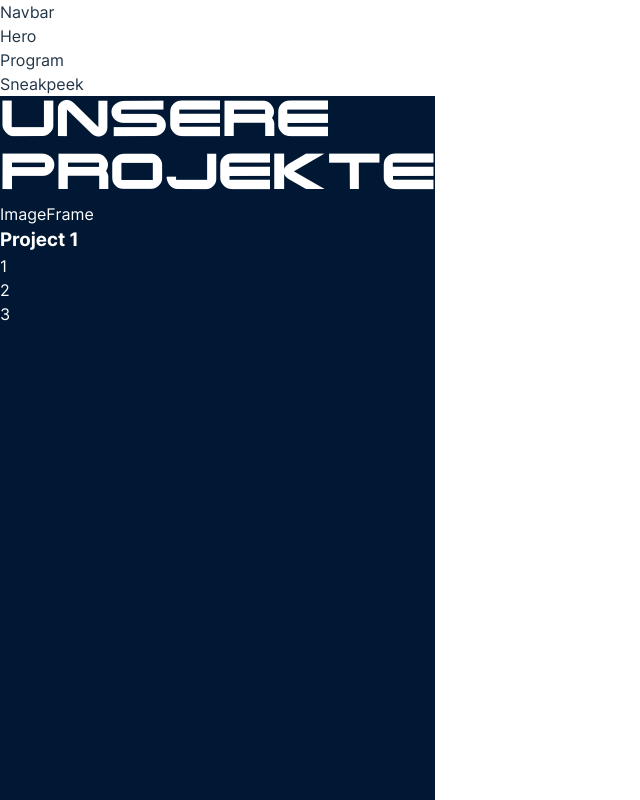
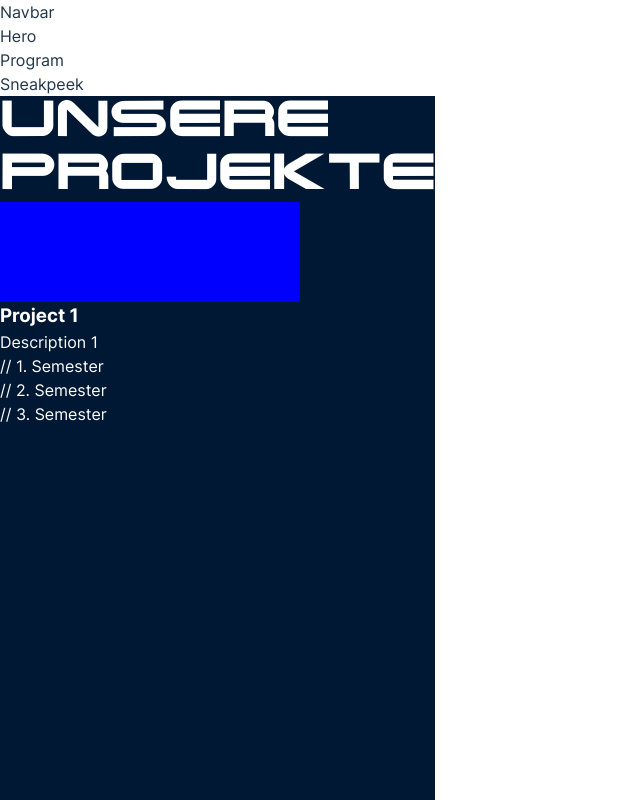
Before and after one commit to IF2023/IF2023, a React (Vite) app in the folder IF2023_Website/: page / in a window 1280 px wide. Shown: the top 800 px of the page, without its empty margins (0-640 px from the left). Built offline with nearby package versions, Linux system fonts and the light colour scheme.

Commit message:
feat: added Slideshow logic

```diff
--- a/IF2023_Website/src/App.jsx
+++ b/IF2023_Website/src/App.jsx
@@ -1,5 +1,5 @@
 import "./App.css";
-import Main from "./pages/Main/Main";
+import Home from "./pages/Home/Home";
 import Navbar from "./components/Navbar/Navbar";
 import Footer from "./components/Footer/Footer";
 import Impressum from "./pages/Impressum/Impressum";
@@ -14,7 +14,7 @@ function App() {
       <Navbar />
       <BrowserRouter>
         <Routes>
-          <Route exact path="/" element={<Main />} />
+          <Route exact path="/" element={<Home />} />
           <Route path="/impressum" element={<Impressum />} />
           <Route path="/kontakt" element={<Contact />} />
           <Route path="/datenschutz" element={<Privacy />} />
--- a/IF2023_Website/src/components/Slideshow/Filter/Filter.jsx
+++ b/IF2023_Website/src/components/Slideshow/Filter/Filter.jsx
@@ -2,11 +2,18 @@ const Filter = ({ data, setFilter }) => {
   const filters = new Set();
   data.forEach((item) => {
     filters.add(item.semester);
+
+    //Todo: Add deselect Logic for Filters
+    //ToDo: Add Selection Indicator
   });
   return (
     <div>
       {[...filters].map((item) => {
-        return <p onClick={() => setFilter(item)}>{item}</p>;
+        return (
+          <p key={item} onClick={() => setFilter(item)}>
+            // {item}. Semester
+          </p>
+        );
       })}
     </div>
   );
--- a/IF2023_Website/src/components/Slideshow/ImageFrame/ImageFrame.jsx
+++ b/IF2023_Website/src/components/Slideshow/ImageFrame/ImageFrame.jsx
@@ -1,4 +1,43 @@
 const ImageFrame = ({ data, index }) => {
-  return <div>ImageFrame</div>;
+  //Todo: Map over data to generate Images, set the translate3d depending on the Index
+
+  return (
+    <div
+      style={{
+        width: "300px",
+        height: "100px",
+        overflow: "hidden",
+      }}
+    >
+      <div
+        style={{ whiteSpace: "nowrap", transform: "translate3d(-200%,0,0)" }}
+      >
+        <div
+          style={{
+            width: "300px",
+            height: "100px",
+            display: "inline-block",
+            backgroundColor: "green",
+          }}
+        ></div>
+        <div
+          style={{
+            width: "300px",
+            height: "100px",
+            display: "inline-block",
+            backgroundColor: "red",
+          }}
+        ></div>
+        <div
+          style={{
+            width: "300px",
+            height: "100px",
+            display: "inline-block",
+            backgroundColor: "blue",
+          }}
+        ></div>
+      </div>
+    </div>
+  );
 };
 export default ImageFrame;
--- a/IF2023_Website/src/components/Slideshow/InformationBlock/InformationBlock.jsx
+++ b/IF2023_Website/src/components/Slideshow/InformationBlock/InformationBlock.jsx
@@ -1,4 +1,9 @@
 const InformationBlock = ({ data, index }) => {
-  return <h3>{data[index].title}</h3>;
+  return (
+    <>
+      <h3>{data[index].title}</h3>
+      <p>{data[index].description}</p>
+    </>
+  );
 };
 export default InformationBlock;
--- a/IF2023_Website/src/components/Slideshow/Slideshow.jsx
+++ b/IF2023_Website/src/components/Slideshow/Slideshow.jsx
@@ -18,8 +18,13 @@ const Slideshow = () => {
         })
       );
     }
+
+    //Todo: reset Index on filter change //
   }, [filter]);
 
+  //Todo: Timeout Function to automatically change the index
+
+  //Todo: add navigation bubbles unerneath the ImageFrame to indicate Position and amount of images
   return (
     <div>
       <ImageFrame data={filteredData} index={index} />
--- a/IF2023_Website/src/pages/Main/Main.jsx
+++ b/IF2023_Website/src/pages/Home/Home.jsx
@@ -6,7 +6,7 @@ import Projects from "../../sections/Projects/Projects";
 import Speaker from "../../sections/Speaker/Speaker";
 import Supporter from "../../sections/Supporter/Supporter";
 
-const Main = () => {
+const Home = () => {
   return (
     <>
       <Hero />
@@ -20,4 +20,4 @@ const Main = () => {
   );
 };
 
-export default Main;
+export default Home;
```
